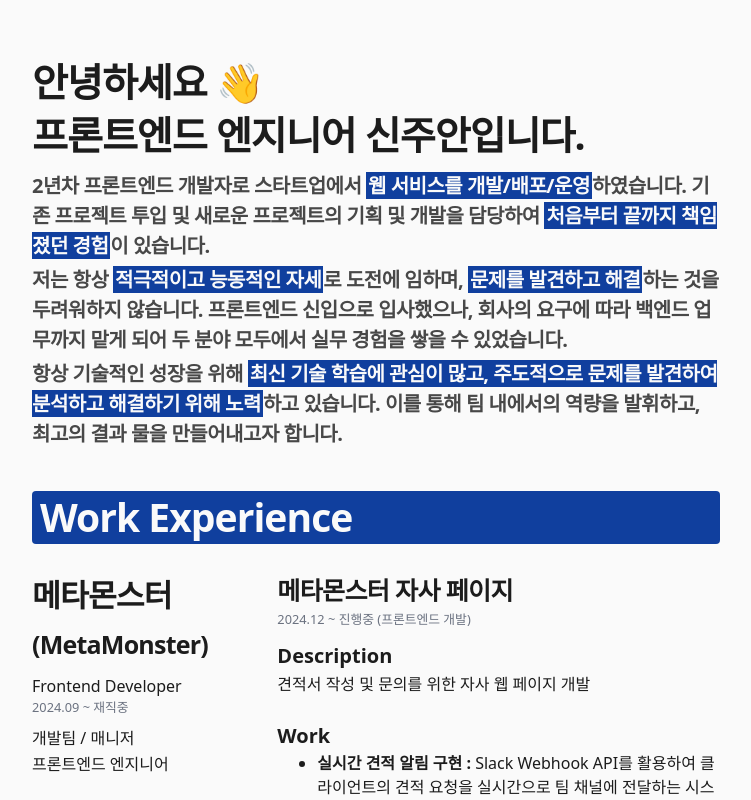
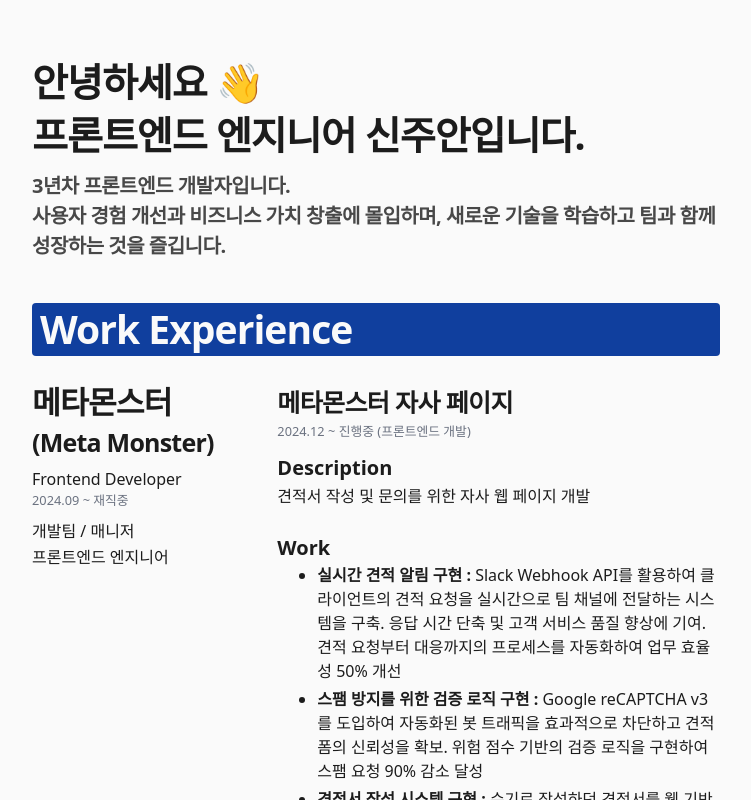
Before and after one commit to shinju4n/tech-blog, a Next.js app: page /resume in a window 1280 px wide. Shown: the top 800 px of the page, without its empty margins (264-1015 px from the left). Built offline with nearby package versions, Linux system fonts and the light colour scheme.

Commit message:
feat: [이력서] 자기소개 수정

```diff
--- a/app/(resume)/resume/page.tsx
+++ b/app/(resume)/resume/page.tsx
@@ -5,7 +5,6 @@ import { SuwonUniv, TechBlog } from '@/components/resume/other-experience/index'
 import Divider from '@/components/resume/Divider';
 import ResumeTitle from '@/components/resume/ResumeTitle';
 import Typography from '@/components/ui/typography';
-import Strong from '@/components/strong';
 
 import { GoBackIcon } from '@/components/icons';
 import { cn } from '@/lib/utils';
@@ -42,18 +41,9 @@ const Resume: NextPage<ResumeProps> = ({ searchParams }) => {
           프론트엔드 엔지니어 신주안입니다.
         </Typography>
         <Typography size="h4" className="text-foreground/80 py-0.5">
-          2년차 프론트엔드 개발자로 스타트업에서 <Strong>웹 서비스를 개발/배포/운영</Strong>하였습니다. 기존 프로젝트
-          투입 및 새로운 프로젝트의 기획 및 개발을 담당하여 <Strong>처음부터 끝까지 책임졌던 경험</Strong>이 있습니다.
-        </Typography>
-        <Typography size="h4" className="text-foreground/80 py-0.5">
-          저는 항상 <Strong>적극적이고 능동적인 자세</Strong>로 도전에 임하며, <Strong>문제를 발견하고 해결</Strong>하는
-          것을 두려워하지 않습니다. 프론트엔드 신입으로 입사했으나, 회사의 요구에 따라 백엔드 업무까지 맡게 되어 두 분야
-          모두에서 실무 경험을 쌓을 수 있었습니다.
-        </Typography>
-        <Typography size="h4" className="text-foreground/80 py-0.5">
-          항상 기술적인 성장을 위해{' '}
-          <Strong>최신 기술 학습에 관심이 많고, 주도적으로 문제를 발견하여 분석하고 해결하기 위해 노력</Strong>하고
-          있습니다. 이를 통해 팀 내에서의 역량을 발휘하고, 최고의 결과 물을 만들어내고자 합니다.
+          3년차 프론트엔드 개발자입니다.
+          <br></br>
+          사용자 경험 개선과 비즈니스 가치 창출에 몰입하며, 새로운 기술을 학습하고 팀과 함께 성장하는 것을 즐깁니다.
         </Typography>
       </div>
       <div className="py-10">
@@ -61,8 +51,8 @@ const Resume: NextPage<ResumeProps> = ({ searchParams }) => {
 
         <div className="flex flex-col xl:flex-row items-start">
           <div className="w-full xl:w-1/3 h-auto xl:mb-0 xl:sticky xl:top-16 xl:pr-10">
-            <Typography size="h2" className="w-full">
-              메타몬스터 <span className="text-2xl">(MetaMonster)</span>
+            <Typography size="h2" className="w-full ">
+              메타몬스터 <span className="text-2xl">(Meta Monster)</span>
             </Typography>
             <Typography size="lead">Frontend Developer</Typography>
             <Typography size="muted">2024.09 ~ 재직중 </Typography>
--- a/components/ui/typography.tsx
+++ b/components/ui/typography.tsx
@@ -16,7 +16,7 @@ export default memo(Typography);
 
 const TYPO_STYLES: Record<TypographySize, string> = {
   h1: 'scroll-m-20 text-3xl sm:text-4xl font-extrabold tracking-tight leading-[1.35] mb-2',
-  h2: 'scroll-m-20 pb-2 text-3xl font-bold tracking-tight first:mt-0',
+  h2: 'scroll-m-20 pb-2 text-3xl font-bold tracking-tight first:mt-0 leading-[1.2]',
   h3: 'scroll-m-20 text-2xl font-bold tracking-tight',
   h4: 'scroll-m-20 text-[1rem] xl:text-xl font-semibold tracking-tight',
   p: 'text-lg mb-2 leading-relaxed',
```
